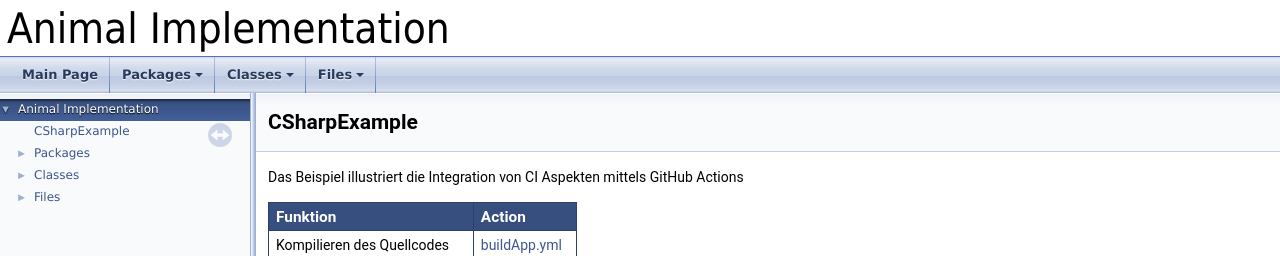
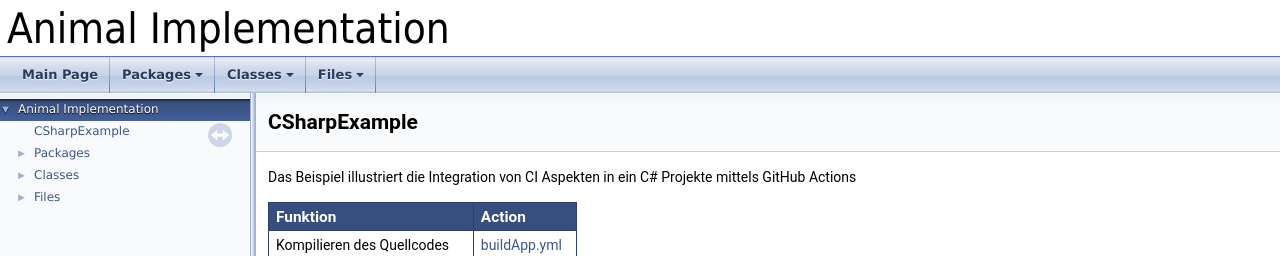
Before and after one commit to SebastianZug/CSharpExample, a plain HTML site: page index.html in a window 1280 px wide. Shown: the top 256 px of the page. Drawn offline with Linux system fonts and the light colour scheme.

Commit message:
deploy: cd6e24412d85b41c8a6626a0dd74fa7812153f5c

```diff
--- a/index.html
+++ b/index.html
@@ -62,7 +62,7 @@ $(document).ready(function(){initNavTree('index.html',''); initResizable(); });
 <div class="title">CSharpExample </div>  </div>
 </div><!--header-->
 <div class="contents">
-<div class="textblock"><p><a class="anchor" id="md_README"></a> Das Beispiel illustriert die Integration von CI Aspekten mittels GitHub Actions</p>
+<div class="textblock"><p><a class="anchor" id="md_README"></a> Das Beispiel illustriert die Integration von CI Aspekten in ein C# Projekte mittels GitHub Actions</p>
 <table class="markdownTable">
 <tr class="markdownTableHead">
 <th class="markdownTableHeadLeft">Funktion </th><th class="markdownTableHeadLeft">Action  </th></tr>
```
